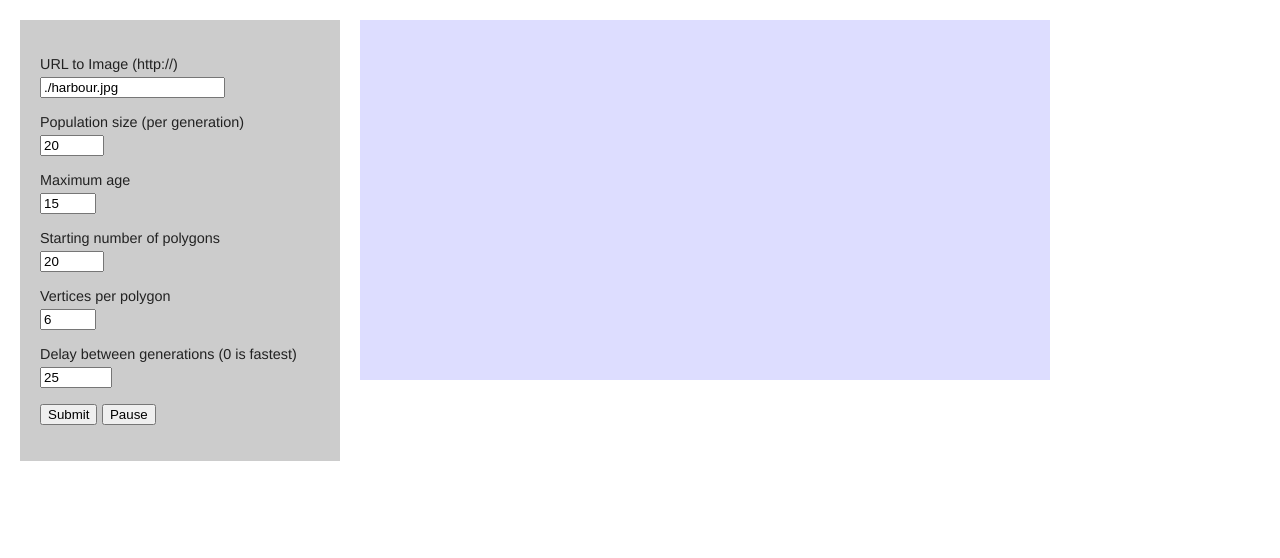
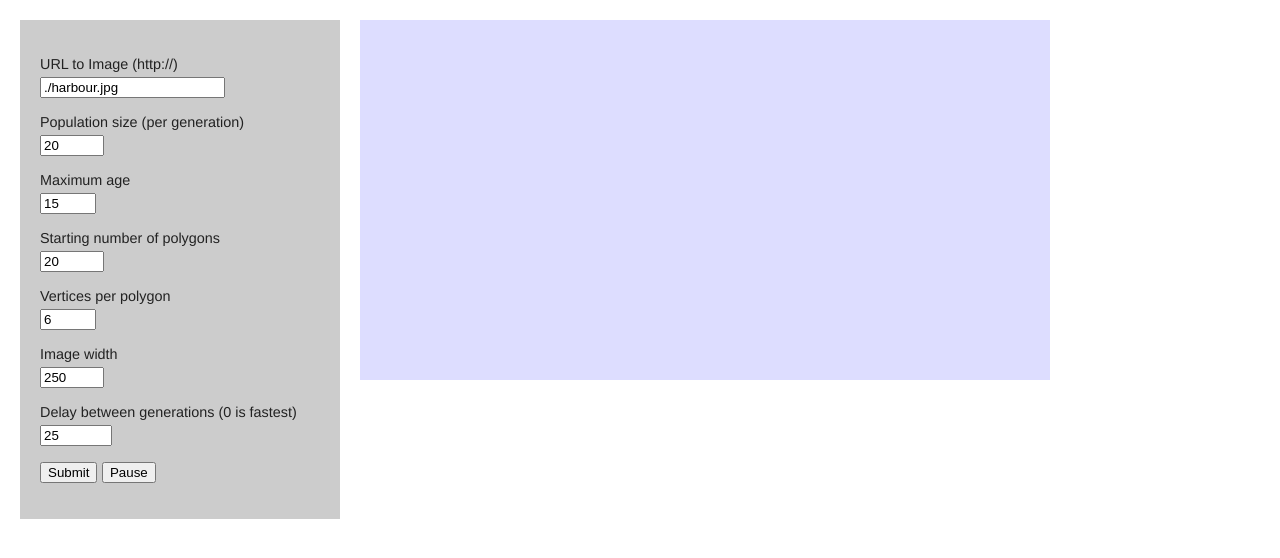
Before and after one commit to mattdw/mattdw.github.com, a Jekyll site: the page experiments/image-evo/index.html, which Jekyll copies as it is, in a window 1280 px wide. Shown: the top 558 px of the page. Built offline with Jekyll 4.4.1, drawn with Linux system fonts in a browser that asks for light colours.

Commit message:
canvas size can be specified, image aspect ratio preserved.

```diff
--- a/experiments/image-evo/index.html
+++ b/experiments/image-evo/index.html
@@ -34,6 +34,10 @@
     <input type="number" id="num_vertices" name="num_vertices" value="6" min="3" max="50" step="1">
   </p>
   <p>
+    <label for="width">Image width</label>
+    <input type="number" id="width" name="width" value="250" min="50" max="500" step="50">
+  </p>
+  <p>
     <label for="delay">Delay between generations (0 is fastest)</label>
     <input type="number" id="delay" name="delay" value="25" min="0" max="2000" step="25">
   </p>
--- a/experiments/image-evo/site.css
+++ b/experiments/image-evo/site.css
@@ -28,4 +28,5 @@
 
 canvas {
     display: inline-block;
+    margin-right: 10px;
 }
--- a/experiments/image-evo/site.js
+++ b/experiments/image-evo/site.js
@@ -1,7 +1,9 @@
 "use strict";
 $(function () {
 
-  function Polygons (ps, vs) {
+  function Polygons (dims, ps, vs) {
+    this.width = dims[0];
+    this.height = dims[1];
     var num_color_genes = 4;
     // genes = vertices-per-polygon, [r, g, b, a, x1, y1, x2, y2,
     // ...]+
@@ -10,8 +12,8 @@
     this.genes = _.map(_.range(num_genes), _.bind(this.newGene, this));
     this.genes[0] = 1 / vs;
     this.canvas = document.createElement("canvas");
-    this.canvas.height = 300;
-    this.canvas.width = 300;
+    this.canvas.height = this.height;
+    this.canvas.width = this.width;
   }
   Polygons.prototype = new genetic.Creature(0);
 
@@ -30,6 +32,11 @@
 
       var difference = 0;
       for (var i = 0, l = this._image.data.length; i < l; i+=3) {
+        // no point checking alpha channel
+        if (((i + 1) % 4) === 0) {
+          // match same cycle
+          i += 3;
+        }
         difference += Math.abs(this._image.data[i] - env.image.data[i]);
       }
       this._fitness = difference;
@@ -38,7 +45,7 @@
     drawImage: function () {
       var ctx = this.canvas.getContext("2d");
       ctx.fillStyle = "#fff";
-      ctx.fillRect(0, 0, 300, 300);
+      ctx.fillRect(0, 0, this.width, this.height);
       var coords = Math.floor(1 / this.genes[0]) * 2;
       for (var i = 1, l = this.genes.length; i < l; i += coords + 4) {
         var colors = this.genes.slice(i, i + 4);
@@ -55,16 +62,16 @@
           var x = xs_ys[j], y = xs_ys[j + 1];
           if (!(x && y)) continue;
           if (first) {
-            ctx.moveTo(x * 300, y * 300);
+            ctx.moveTo(x * this.width, y * this.height);
             first = false;
           } else {
-            ctx.lineTo(x * 300, y * 300);
+            ctx.lineTo(x * this.width, y * this.height);
           }
         }
         ctx.closePath();
         ctx.fill();
       }
-      this._image = ctx.getImageData(0, 0, 300, 300);
+      this._image = ctx.getImageData(0, 0, this.width, this.height);
       return this;
     },
     render: function (env) {
@@ -104,7 +111,7 @@
   }).on("render", function (e) {
     // draw here
     var best = jobController.population.members[0];
-    jobController.population.env.canvas.getContext("2d").clearRect(0,0,300,300);
+    //jobController.population.env.canvas.getContext("2d").clearRect(0,0,this.width,this.height);
     best.render(jobController.population.env);
     $("#results_meta").text("Gen: " + jobController.population.generation +
                             " Fitness: " + best._fitness);
@@ -118,12 +125,15 @@
     var imageEl = new Image;
     imageEl.src = imageURL;
     imageEl.onload = function () {
+      var aspectRatio = imageEl.height / imageEl.width;
+      var width = + $("#width").val();
+      var height = width * aspectRatio;
       var canvas, ctx, imageData;
       canvas = $("#input-image");
-      canvas.attr({height: 300, width: 300});
+      canvas.add("#output-image").attr({height: height, width: width});
       ctx = canvas.get(0).getContext("2d");
-      ctx.drawImage(imageEl, 0, 0, 300, 300);
-      imageData = ctx.getImageData(0, 0, 300, 300);
+      ctx.drawImage(imageEl, 0, 0, width, height);
+      imageData = ctx.getImageData(0, 0, width, height);
 
       var env = {image: imageData, canvas: $("#output-image").get(0)},
           per_gen = + $("#per_gen").val(),
@@ -133,7 +143,7 @@
           delay = + $("#delay").val();
 
       var creatureCtor = function () {
-        return new Polygons(numPolys, numVerts);
+        return new Polygons([width, height], numPolys, numVerts);
       };
 
       var pop = new genetic.Population(env, creatureCtor, per_gen, {maxAge: maxAge});
```
